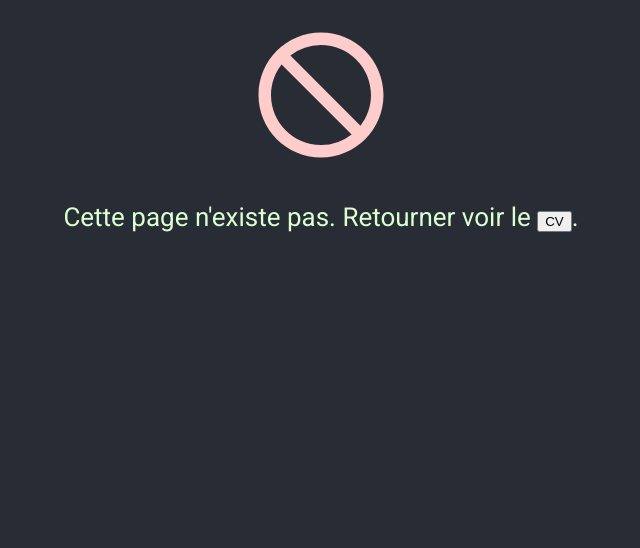
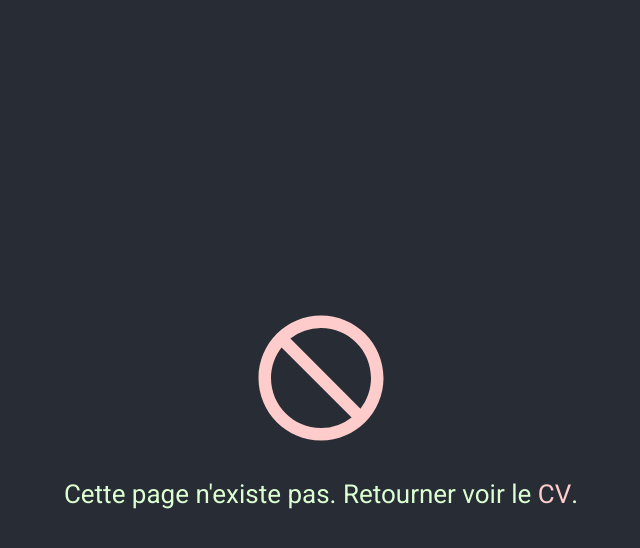
Before and after one commit to Jeremy-Lemoine/lemoine-cv, a React (Create React App) app: page /pageNotFound in a window 1280 px wide. Shown: the top 548 px of the page, without its empty margins (319-959 px from the left). Built offline with nearby package versions, Linux system fonts and the light colour scheme.

Commit message:
Centered pageNotFound - notification on copy text of information section - formatting

```diff
--- a/src/pages/mainPage/Formation.jsx
+++ b/src/pages/mainPage/Formation.jsx
@@ -1,5 +1,3 @@
-
-
 function Formation() {
 	return (
 		<>
@@ -7,7 +5,7 @@ function Formation() {
 			<p>JEN SAIS R</p>
 			<p>Jsp toujours</p>
 		</>
-    )
+	);
 }
 
 export default Formation;
--- a/src/pages/mainPage/Header.jsx
+++ b/src/pages/mainPage/Header.jsx
@@ -1,25 +1,32 @@
 export default function Header() {
 	return (
-        <div style={{
+		<div
+			style={{
 				display: "inline-block",
-            marginBottom: '30px',
-            border: '2px solid var(--orange-3)',
+				marginBottom: "30px",
+				border: "2px solid var(--orange-3)",
 				borderRadius: "15px",
-            userSelect: 'none',
-            padding: '10px 30px',
-            boxShadow: '5px 5px 10px black'
+				userSelect: "none",
+				padding: "10px 30px",
+				boxShadow: "5px 5px 10px black",
 			}}>
-            <p style={{
+			<p
+				style={{
 					margin: 0,
-                fontSize: 'calc(var(--page-font-size) * 1.1)',
-                color: 'var(--green-3)',
-                fontWeight: 'bold',
-                WebkitTextStroke: '1px var(--white)'
-            }}>Jérémy Lemoine Zemmour</p>
-            <p style={{
+					fontSize: "calc(var(--page-font-size) * 1.1)",
+					color: "var(--green-3)",
+					fontWeight: "bold",
+					WebkitTextStroke: "1px var(--white)",
+				}}>
+				Jérémy Lemoine Zemmour
+			</p>
+			<p
+				style={{
 					margin: 0,
-                fontSize: 'calc(var(--page-font-size) * 0.9)'
-            }}>Deuxième année de formation d'ingénieur généraliste à <span className="rose">IMT Atlantique</span></p>
+					fontSize: "calc(var(--page-font-size) * 0.9)",
+				}}>
+				Deuxième année de formation d'ingénieur généraliste à <span className='rose'>IMT Atlantique</span>
+			</p>
 		</div>
-    )
+	);
 }
--- a/src/pages/mainPage/description.js
+++ b/src/pages/mainPage/description.js
@@ -1,7 +1,7 @@
 const text = [
 	"Je suis un passionné d'informatique et de mathématiques.",
-    "Je suis dynamique, travailleur, et très curieux. J'aime",
-    "travailler en équipe et je peux vraiment être un atout."
+	"Je suis dynamique, travailleur, et très curieux. J'aime",
+	"travailler en équipe et je peux vraiment être un atout.",
 ];
 
-export default text.join('\n');
+export default text.join("\n");
--- a/src/pages/mainPage/sectionsList.jsx
+++ b/src/pages/mainPage/sectionsList.jsx
@@ -2,14 +2,14 @@ import Formation from "./Formation";
 import Informations from "./Informations";
 
 const sectionsList = [
-    {
-        name: "informations_name",
-        component: <Informations />
-    },
-    {
-        name: "formations_name",
-        component: <Formation />
-    }
+	{
+		name: "informations_name",
+		component: <Informations />,
+	},
+	{
+		name: "formations_name",
+		component: <Formation />,
+	},
 ];
 
 export default sectionsList;
--- a/src/pages/pageNotFound/index.jsx
+++ b/src/pages/pageNotFound/index.jsx
@@ -13,7 +13,7 @@ function PageNotFound() {
 	}, [navigate]);
 
 	return (
-		<>
+		<div style={{height: '100vh', display: "flex", flexDirection: 'column', alignItems: 'center', justifyContent: 'center'}}>
 			<MdNotInterested style={{ fontSize: "150px", color: "var(--saumon)" }} />
 			<p>
 				{t("not_found_page_message_before")}
@@ -22,7 +22,7 @@ function PageNotFound() {
 				</button>
 				{t("not_found_page_message_after")}
 			</p>
-		</>
+		</div>
 	);
 }
 
--- a/src/styles/style.scss
+++ b/src/styles/style.scss
@@ -146,7 +146,7 @@ span.copy-text {
 	cursor: pointer;
 	&::after {
 		display: block;
-		content: '';
+		content: "";
 		border-bottom: 1px solid var(--rose-2);
 		transform: scaleX(0);
 		transform-origin: left;
@@ -162,3 +162,28 @@ span.copy-text {
 .retour-ligne {
 	white-space: pre-line;
 }
+
+button {
+	font-family: inherit;
+	&.link {
+		appearance: none;
+		color: var(--saumon);
+		font-size: var(--page-font-size);
+		display: inline-block;
+		background: none !important;
+		border: none;
+		padding: 0 !important;
+		text-decoration: none;
+		cursor: pointer;
+		&::after {
+			display: block;
+			content: "";
+			transform: scaleX(0);
+			transition: transform ease-in-out 0.4s;
+			border-bottom: 2px solid var(--orange-2);
+		}
+		&:hover::after {
+			transform: scaleX(1);
+		}
+	}
+}
--- a/src/utils/components/CopyText.jsx
+++ b/src/utils/components/CopyText.jsx
@@ -1,9 +1,9 @@
 import { useCallback } from "react";
 import { toast } from "react-toastify";
-import 'react-toastify/dist/ReactToastify.css'
+
+import "react-toastify/dist/ReactToastify.css";
 
 function CopyText({ children, className = "", overrideText = undefined, copiedText, ...rest }) {
-
 	const notify = useCallback(() => {
 		toast.success(copiedText, {
 			position: "bottom-right",
@@ -14,18 +14,21 @@ function CopyText({ children, className = "", overrideText = undefined, copiedTe
 			pauseOnFocusLoss: false,
 			draggable: true,
 			progress: undefined,
-			theme: 'dark',
+			theme: "dark",
 			style: {
-				fontSize: 'calc(var(--page-font-size) * 0.7)'
-			}
+				fontSize: "calc(var(--page-font-size) * 0.7)",
+			},
 		});
-	}, [])
+	}, []);
 
 	return (
 		<span
 			{...rest}
 			className={`copy-text ${className}`}
-			onClick={() => {navigator.clipboard.writeText(overrideText ? overrideText : children).catch(() => {}); notify()}}>
+			onClick={() => {
+				navigator.clipboard.writeText(overrideText ? overrideText : children).catch(() => {});
+				notify();
+			}}>
 			{children}
 		</span>
 	);
```
Also changed, not shown: src/pages/mainPage/Informations.jsx (+11 -7 lines), src/pages/mainPage/index.jsx (+4 -3 lines). Lines whose indentation alone changed are shown as unchanged.
